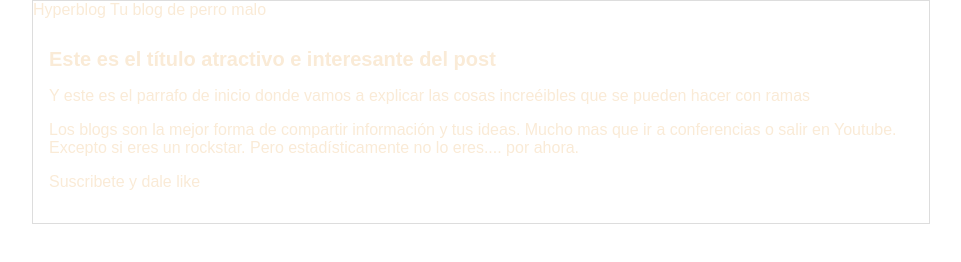
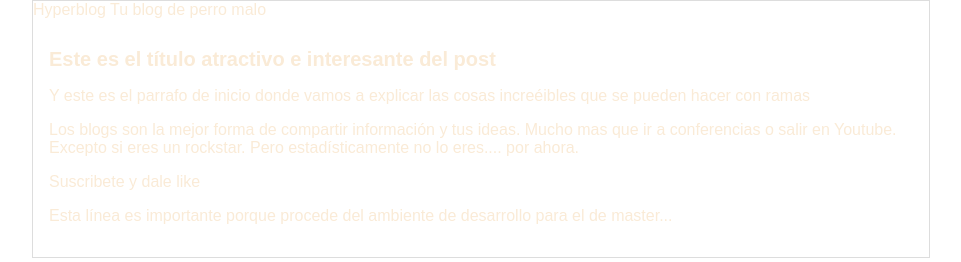
Before and after one commit to hjamx77/hyperblog, a plain HTML site: page blogpost.html in a window 1280 px wide. Shown: the whole page, without its empty margins (159-1120 px from the left). Drawn offline with Linux system fonts and the light colour scheme.

Commit message:
8 Octavo cambio en desarrollo se agrega p

```diff
--- a/blogpost.html
+++ b/blogpost.html
@@ -15,6 +15,7 @@
                 <p>Y este es el parrafo de inicio donde vamos a explicar las cosas increéibles que se pueden hacer con ramas</p>
                 <p>Los blogs son la mejor forma de compartir información y tus ideas. Mucho mas que ir a conferencias o salir en Youtube. Excepto si eres un rockstar. Pero estadísticamente no lo eres.... por ahora.</p>
                 <p>Suscribete y dale like</p>
+                <p>Esta línea es importante porque procede del ambiente de desarrollo para el de master...</p>
             </div>
         </div>
     </body>
```
